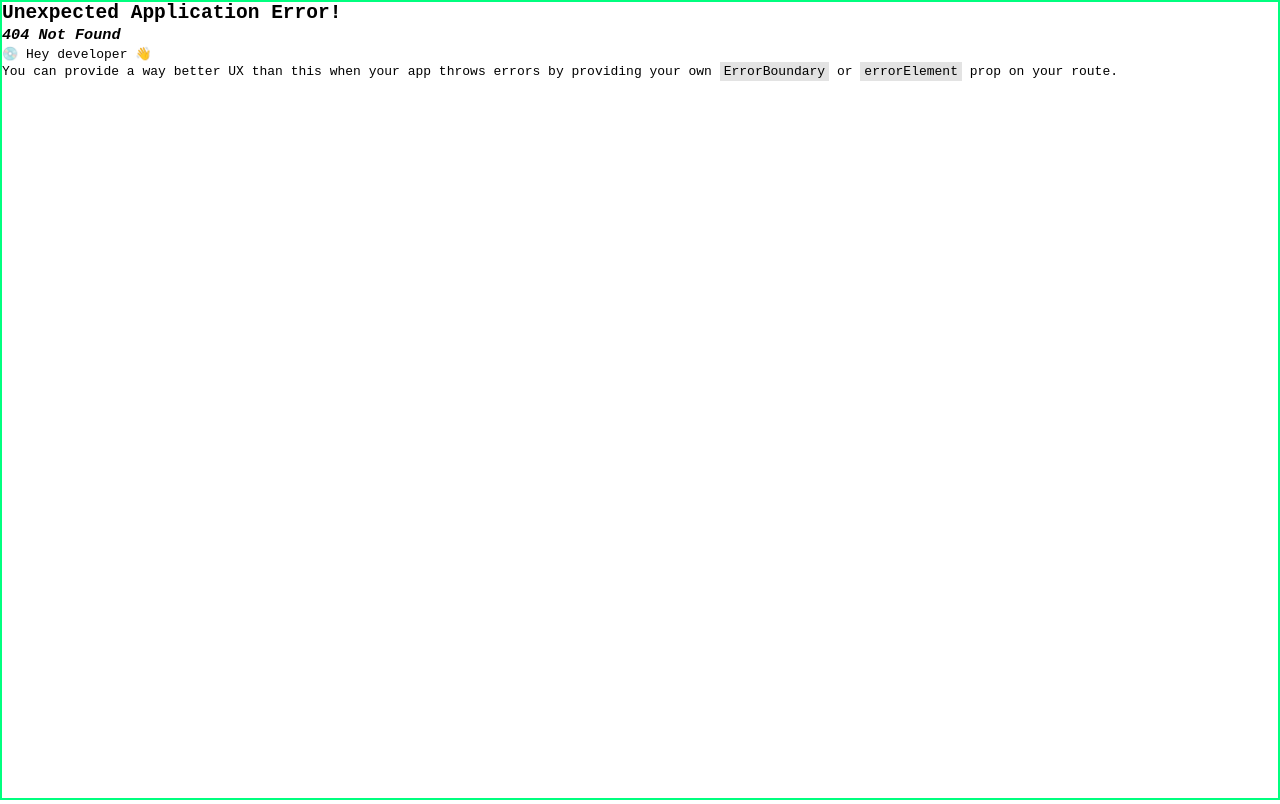
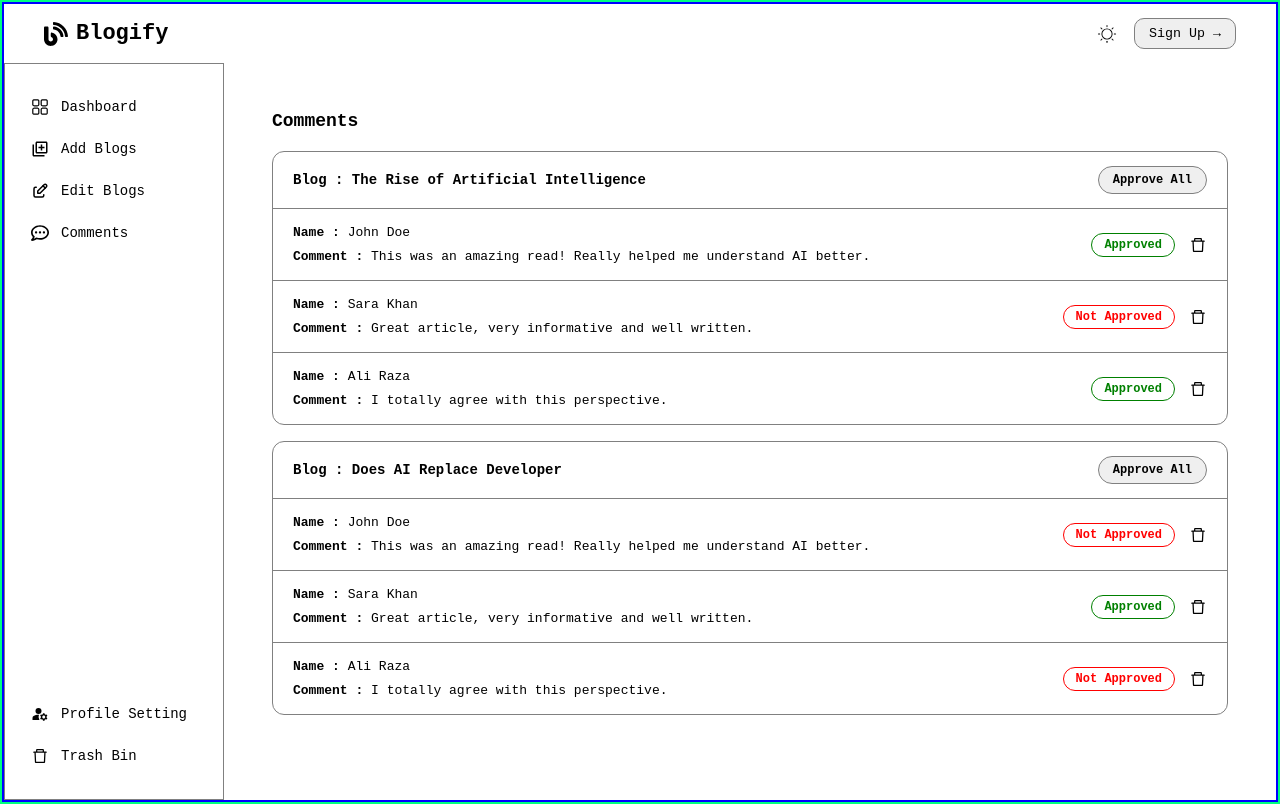
Before and after one commit to hammadgul-dev/blogify, a React app in the folder Frontend/: page /admin/comments in a window 1280 px wide. Before the commit this address had no page. Built offline with nearby package versions, Linux system fonts and the light colour scheme; the HTML template or start-up script is replaced by a standard one.

Commit message:
add comment page and also add comment routes

```diff
--- /dev/null
+++ b/Frontend/src/Admin/Pages Style/Comments.module.css
@@ -0,0 +1,151 @@
+.comments {
+    display: flex;
+    width: 100%;
+    height: 100%;
+    overflow-y: auto;
+    padding: 24px;
+}
+
+.comments-wrapper {
+    display: flex;
+    flex-direction: column;
+    gap: 20px;
+    width: 100%;
+    height: fit-content;
+}
+
+.comments-wrapper h2 {
+    font-size: 18px;
+    font-weight: 700;
+}
+
+.comments-list {
+    display: flex;
+    flex-direction: column;
+    gap: 16px;
+    width: 100%;
+}
+
+.blog-group {
+    display: flex;
+    flex-direction: column;
+    width: 100%;
+    border-radius: 12px;
+    border: 1px solid gray;
+    overflow: hidden;
+}
+
+.blog-header {
+    display: flex;
+    align-items: center;
+    justify-content: space-between;
+    padding: 14px 20px;
+    border-bottom: 1px solid gray;
+}
+
+.blog-header p {
+    font-size: 14px;
+    font-weight: 600;
+}
+
+.approve-all-btn {
+    padding: 6px 14px;
+    font-size: 12px;
+    font-weight: 600;
+    border-radius: 20px;
+    border: 1px solid gray;
+    white-space: nowrap;
+    cursor: pointer;
+}
+
+.comment-rows {
+    display: flex;
+    flex-direction: column;
+}
+
+.comment-row {
+    display: flex;
+    align-items: center;
+    justify-content: space-between;
+    gap: 16px;
+    padding: 14px 20px;
+    border-bottom: 1px solid gray;
+}
+
+.comment-row:last-child {
+    border-bottom: none;
+}
+
+.comment-info {
+    display: flex;
+    flex-direction: column;
+    gap: 4px;
+    flex: 1;
+}
+
+.comment-info p {
+    font-size: 13px;
+    line-height: 1.5;
+}
+
+.comment-actions {
+    display: flex;
+    align-items: center;
+    gap: 14px;
+    white-space: nowrap;
+}
+
+.approved {
+    font-size: 12px;
+    font-weight: 600;
+    padding: 4px 12px;
+    border-radius: 20px;
+    border: 1px solid green;
+    color: green;
+}
+
+.not-approved {
+    font-size: 12px;
+    font-weight: 600;
+    padding: 4px 12px;
+    border-radius: 20px;
+    border: 1px solid red;
+    color: red;
+}
+
+.delete-icon {
+    font-size: 18px;
+    cursor: pointer;
+}
+
+@media (max-width: 768px) {
+    .comments {
+        padding: 16px;
+    }
+
+    .blog-header {
+        padding: 12px 16px;
+    }
+
+    .comment-row {
+        flex-direction: column;
+        align-items: flex-start;
+        gap: 10px;
+        padding: 12px 16px;
+    }
+
+    .comment-actions {
+        width: 100%;
+        justify-content: space-between;
+    }
+}
+
+@media (max-width: 480px) {
+    .comments {
+        padding: 12px;
+    }
+
+    .blog-header p {
+        font-size: 13px;
+    }
+}
--- /dev/null
+++ b/Frontend/src/Admin/Pages/Comments.jsx
@@ -0,0 +1,59 @@
+import style from "../Pages Style/Comments.module.css"
+import { AiOutlineDelete } from "react-icons/ai";
+
+const tempComments = [
+    {
+        blog: "The Rise of Artificial Intelligence",
+        comments: [
+            { id: 1, name: "John Doe", comment: "This was an amazing read! Really helped me understand AI better.", status: "Approved" },
+            { id: 2, name: "Sara Khan", comment: "Great article, very informative and well written.", status: "Not Approved" },
+            { id: 3, name: "Ali Raza", comment: "I totally agree with this perspective.", status: "Approved" },
+        ]
+    },
+    {
+        blog: "Does AI Replace Developer",
+        comments: [
+            { id: 4, name: "John Doe", comment: "This was an amazing read! Really helped me understand AI better.", status: "Not Approved" },
+            { id: 5, name: "Sara Khan", comment: "Great article, very informative and well written.", status: "Approved" },
+            { id: 6, name: "Ali Raza", comment: "I totally agree with this perspective.", status: "Not Approved" },
+        ]
+    },
+]
+
+function Comments() {
+    return (
+        <div className={style["comments"]}>
+            <div className={style["comments-wrapper"]}>
+                <h2>Comments</h2>
+                <div className={style["comments-list"]}>
+                    {tempComments.map((group, i) => (
+                        <div key={i} className={style["blog-group"]}>
+                            <div className={style["blog-header"]}>
+                                <p><strong>Blog :</strong> {group.blog}</p>
+                                <button className={style["approve-all-btn"]}>Approve All</button>
+                            </div>
+                            <div className={style["comment-rows"]}>
+                                {group.comments.map((c) => (
+                                    <div key={c.id} className={style["comment-row"]}>
+                                        <div className={style["comment-info"]}>
+                                            <p><strong>Name :</strong> {c.name}</p>
+                                            <p><strong>Comment :</strong> {c.comment}</p>
+                                        </div>
+                                        <div className={style["comment-actions"]}>
+                                            <span className={c.status === "Approved" ? style["approved"] : style["not-approved"]}>
+                                                {c.status}
+                                            </span>
+                                            <AiOutlineDelete className={style["delete-icon"]} />
+                                        </div>
+                                    </div>
+                                ))}
+                            </div>
+                        </div>
+                    ))}
+                </div>
+            </div>
+        </div>
+    )
+}
+
+export default Comments
--- a/Frontend/src/Routes.jsx
+++ b/Frontend/src/Routes.jsx
@@ -4,6 +4,7 @@ import Auth from "./Pages/Auth"
 import AdminLayout from "./Admin/Components/AdminLayout"
 import Dashboard from "./Admin/Pages/Dashboard"
 import AddBlog from "./Admin/Pages/AddBlog"
+import Comments from "./Admin/Pages/Comments"
 
 let routes = createBrowserRouter([
     {
@@ -21,6 +22,7 @@ let routes = createBrowserRouter([
             { index: true, element: <Dashboard /> },
             { path: "dashboard", element: <Dashboard /> },
             { path: "add-blog", element: <AddBlog /> },
+            { path : "comments" , element : <Comments /> }
         ]
     },
 ])
```
